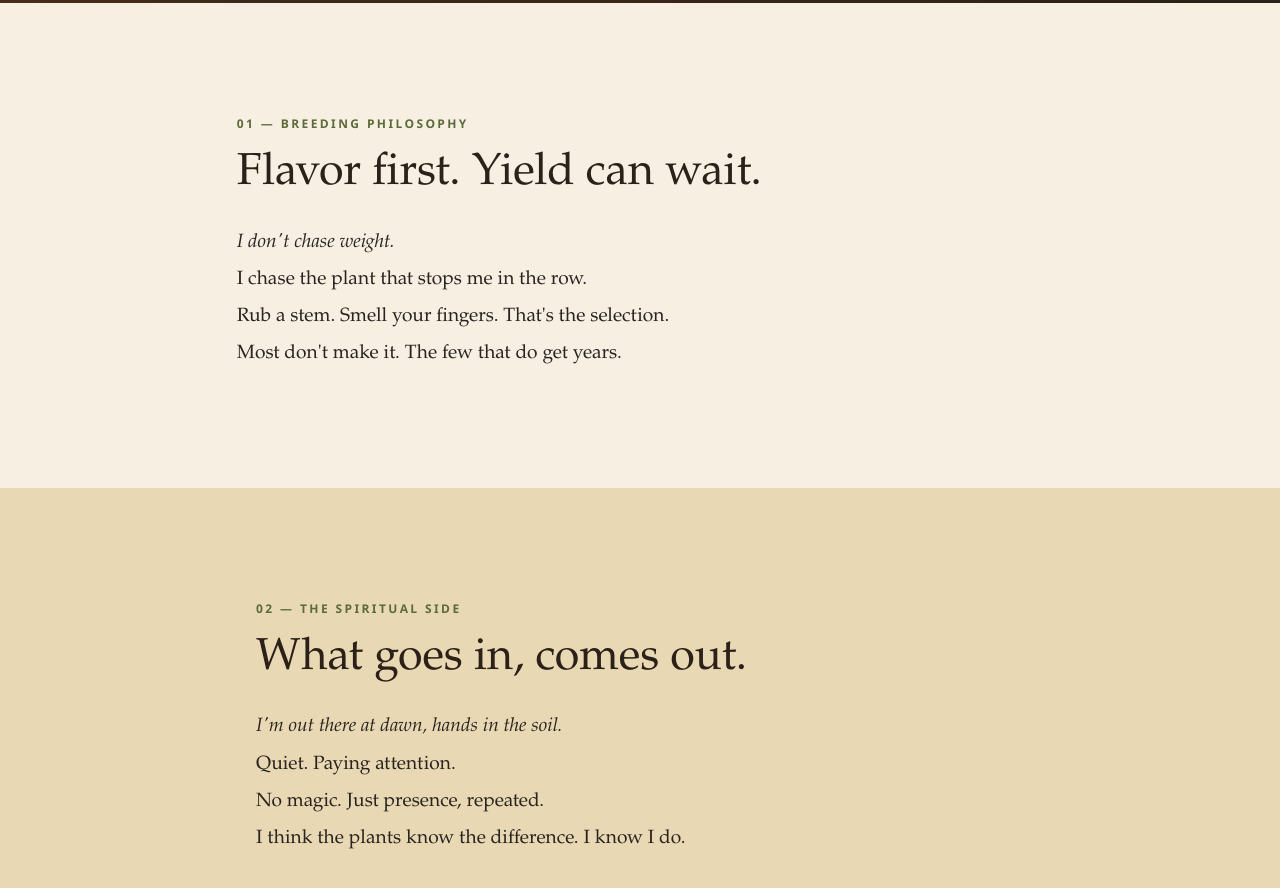
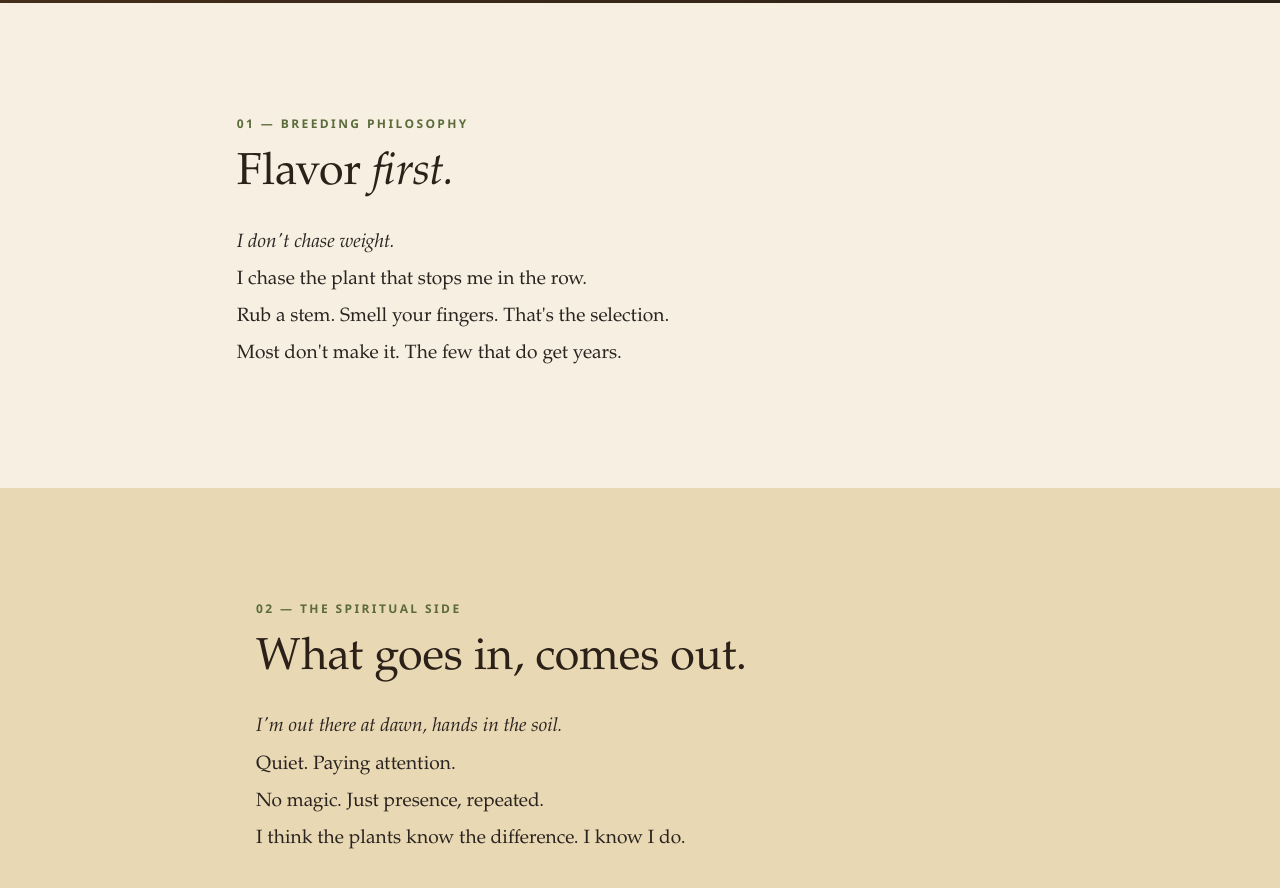
Before and after one commit to sidsid3434/seed-site, a plain HTML site: page index.html in a window 1280 px wide. Shown: the part 797-1685 px from the top of the page. Drawn offline with Linux system fonts and the light colour scheme.

Commit message:
Flavor first

```diff
--- a/index.html
+++ b/index.html
@@ -4,7 +4,7 @@
 <meta charset="utf-8">
 <meta name="viewport" content="width=device-width, initial-scale=1">
 <title>Sid's Seeds — Bred slow</title>
-<meta name="description" content="Small-batch cannabis genetics bred for flavor and terpenes, not yield.">
+<meta name="description" content="Small-batch cannabis genetics bred for flavor and terpenes.">
 <link rel="stylesheet" href="css/style.css">
 </head>
 <body>
@@ -20,7 +20,7 @@
 <main>
 <section id="philosophy" class="section">
   <p class="eyebrow">01 — Breeding philosophy</p>
-  <h2>Flavor first. Yield can wait.</h2>
+  <h2>Flavor <em>first.</em></h2>
   <div class="lines">
     <p>I don't chase weight.</p>
     <p>I chase the plant that stops me in the row.</p>
```
